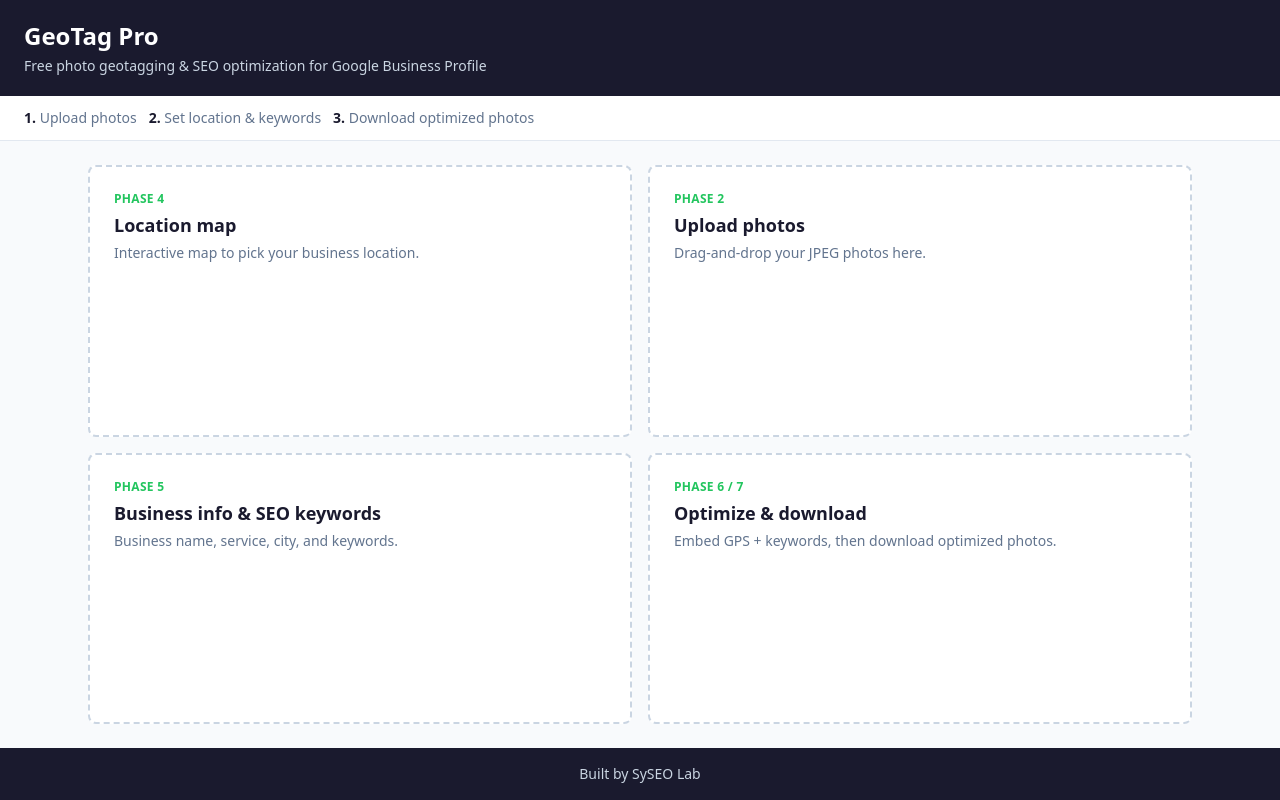
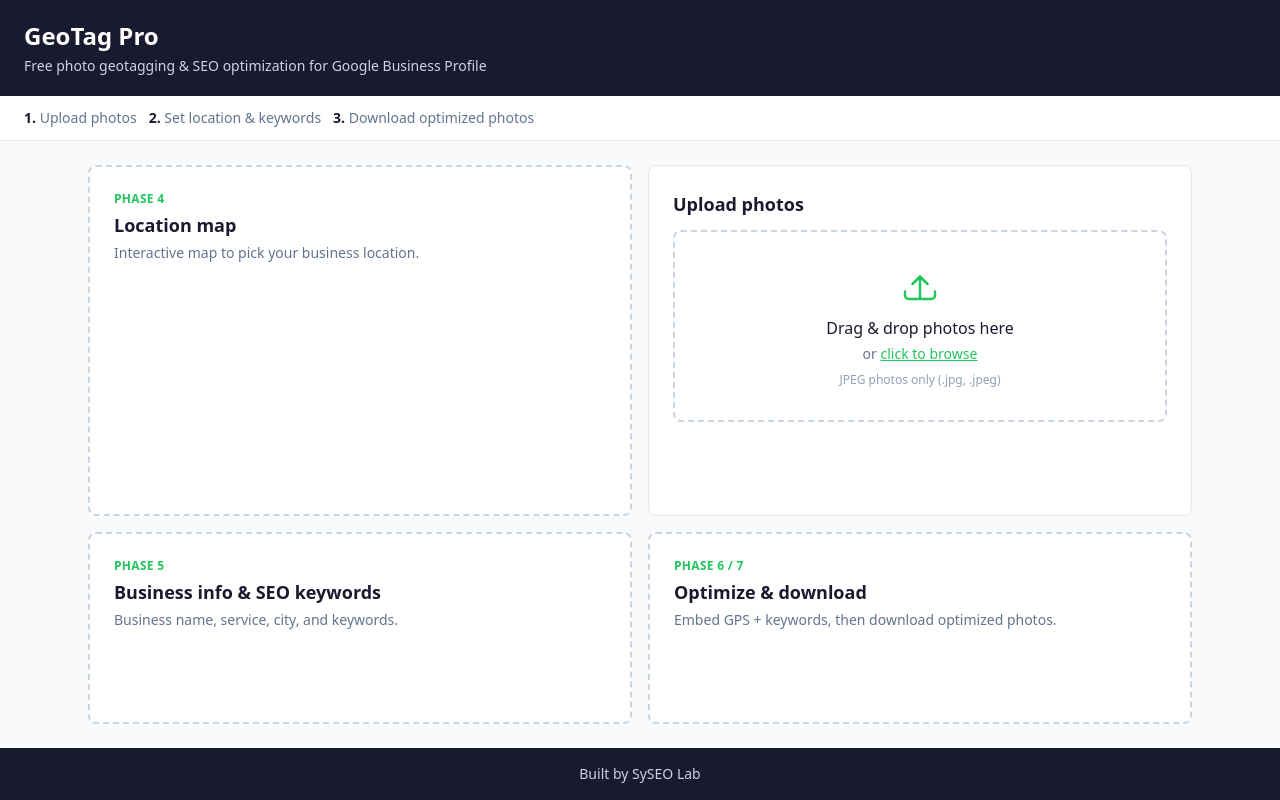
Before and after one commit to syvillegacutan/geotag-pro, a React (Vite) app: page / in a window 1280 px wide. Built offline with nearby package versions, Linux system fonts and the light colour scheme.

Commit message:
feat: photo upload with drag-and-drop, validation, and preview grid
Co-Authored-By: Claude Opus 4.8 (1M context) <noreply@anthropic.com>

```diff
--- a/src/App.jsx
+++ b/src/App.jsx
@@ -1,7 +1,10 @@
 import { APP_NAME, APP_TAGLINE, STEPS } from "./constants/config";
+import { usePhotos } from "./hooks/usePhotos";
+import UploadZone from "./components/UploadZone";
+import UploadErrors from "./components/UploadErrors";
+import ThumbnailGrid from "./components/ThumbnailGrid";
 
-// Phase 1 shell: a labeled placeholder for every section we'll build.
-// Each <PlaceholderSection> will be replaced by a real component in a later phase.
+// Placeholder for sections not yet built (replaced phase by phase).
 function PlaceholderSection({ phase, title, children }) {
   return (
     <section className="rounded-lg border-2 border-dashed border-slate-300 bg-white p-6">
@@ -15,6 +18,9 @@ function PlaceholderSection({ phase, title, children }) {
 }
 
 export default function App() {
+  const { photos, errors, addFiles, removePhoto, clearAll, clearErrors } =
+    usePhotos();
+
   return (
     <div className="flex min-h-full flex-col">
       {/* Header (built for real in Phase 8) */}
@@ -33,14 +39,24 @@ export default function App() {
         ))}
       </nav>
 
-      {/* Main content — placeholders for each phase's feature */}
+      {/* Main content */}
       <main className="mx-auto grid w-full max-w-6xl flex-1 gap-4 p-6 md:grid-cols-2">
         <PlaceholderSection phase="Phase 4" title="Location map">
           Interactive map to pick your business location.
         </PlaceholderSection>
-        <PlaceholderSection phase="Phase 2" title="Upload photos">
-          Drag-and-drop your JPEG photos here.
-        </PlaceholderSection>
+
+        {/* Phase 2 — Photo upload system (real) */}
+        <section className="space-y-3 rounded-lg border border-slate-200 bg-white p-6">
+          <h2 className="text-lg font-semibold text-brand-navy">Upload photos</h2>
+          <UploadZone onFiles={addFiles} />
+          <UploadErrors errors={errors} onDismiss={clearErrors} />
+          <ThumbnailGrid
+            photos={photos}
+            onRemove={removePhoto}
+            onClearAll={clearAll}
+          />
+        </section>
+
         <PlaceholderSection phase="Phase 5" title="Business info & SEO keywords">
           Business name, service, city, and keywords.
         </PlaceholderSection>
--- /dev/null
+++ b/src/components/ThumbnailCard.jsx
@@ -0,0 +1,34 @@
+import { formatFileSize } from "../utils/formatFileSize";
+
+// One photo tile: preview image, filename, size, and a remove (×) button.
+// Metadata badges (Has GPS / Has Keywords) are added in Phase 3.
+export default function ThumbnailCard({ photo, onRemove }) {
+  return (
+    <div className="group relative overflow-hidden rounded-lg border border-slate-200 bg-white shadow-sm">
+      <button
+        type="button"
+        onClick={() => onRemove(photo.id)}
+        title="Remove photo"
+        aria-label={`Remove ${photo.name}`}
+        className="absolute right-1.5 top-1.5 z-10 flex h-6 w-6 items-center justify-center rounded-full bg-black/60 text-sm text-white opacity-0 transition-opacity hover:bg-black/80 group-hover:opacity-100"
+      >
+        ×
+      </button>
+
+      <div className="aspect-square w-full bg-slate-100">
+        <img
+          src={photo.previewUrl}
+          alt={photo.name}
+          className="h-full w-full object-cover"
+        />
+      </div>
+
+      <div className="p-2">
+        <p className="truncate text-xs font-medium text-brand-navy" title={photo.name}>
+          {photo.name}
+        </p>
+        <p className="text-xs text-slate-400">{formatFileSize(photo.size)}</p>
+      </div>
+    </div>
+  );
+}
--- /dev/null
+++ b/src/components/ThumbnailGrid.jsx
@@ -0,0 +1,30 @@
+import ThumbnailCard from "./ThumbnailCard";
+
+// Displays all uploaded photos as a responsive grid of thumbnails,
+// with a header showing the count and a "Clear all" button.
+export default function ThumbnailGrid({ photos, onRemove, onClearAll }) {
+  if (photos.length === 0) return null;
+
+  return (
+    <div>
+      <div className="mb-2 flex items-center justify-between">
+        <span className="text-sm font-medium text-brand-navy">
+          {photos.length} photo{photos.length === 1 ? "" : "s"} uploaded
+        </span>
+        <button
+          type="button"
+          onClick={onClearAll}
+          className="text-xs font-medium text-slate-500 underline hover:text-red-600"
+        >
+          Clear all
+        </button>
+      </div>
+
+      <div className="grid grid-cols-2 gap-3 sm:grid-cols-3">
+        {photos.map((photo) => (
+          <ThumbnailCard key={photo.id} photo={photo} onRemove={onRemove} />
+        ))}
+      </div>
+    </div>
+  );
+}
--- /dev/null
+++ b/src/components/UploadErrors.jsx
@@ -0,0 +1,26 @@
+// Shows a red alert listing files that were rejected during upload
+// (e.g. a PNG). Dismissible via the × button.
+export default function UploadErrors({ errors, onDismiss }) {
+  if (!errors || errors.length === 0) return null;
+
+  return (
+    <div className="relative rounded-md border border-red-200 bg-red-50 p-3 text-sm text-red-700">
+      <button
+        type="button"
+        onClick={onDismiss}
+        aria-label="Dismiss errors"
+        className="absolute right-2 top-2 text-red-400 hover:text-red-600"
+      >
+        ×
+      </button>
+      <p className="font-medium">Some files were skipped:</p>
+      <ul className="mt-1 list-inside list-disc space-y-0.5">
+        {errors.map((err, i) => (
+          <li key={i}>
+            <span className="font-medium">{err.name}</span> — {err.message}
+          </li>
+        ))}
+      </ul>
+    </div>
+  );
+}
--- /dev/null
+++ b/src/components/UploadZone.jsx
@@ -0,0 +1,77 @@
+import { useRef, useState } from "react";
+
+// The drag-and-drop upload box. Also opens the file picker when clicked.
+// Calls onFiles(fileList) whenever the user drops or selects files.
+export default function UploadZone({ onFiles }) {
+  const inputRef = useRef(null);
+  const [dragActive, setDragActive] = useState(false);
+
+  function handleDrop(e) {
+    e.preventDefault();
+    setDragActive(false);
+    if (e.dataTransfer.files?.length) onFiles(e.dataTransfer.files);
+  }
+
+  function handleChange(e) {
+    if (e.target.files?.length) onFiles(e.target.files);
+    e.target.value = ""; // reset so selecting the same file again still fires
+  }
+
+  return (
+    <div
+      role="button"
+      tabIndex={0}
+      onClick={() => inputRef.current?.click()}
+      onKeyDown={(e) => {
+        if (e.key === "Enter" || e.key === " ") inputRef.current?.click();
+      }}
+      onDragOver={(e) => {
+        e.preventDefault();
+        setDragActive(true);
+      }}
+      onDragLeave={(e) => {
+        e.preventDefault();
+        setDragActive(false);
+      }}
+      onDrop={handleDrop}
+      className={`flex cursor-pointer flex-col items-center justify-center rounded-lg border-2 border-dashed p-8 text-center transition-colors ${
+        dragActive
+          ? "border-brand-green bg-green-50"
+          : "border-slate-300 bg-white hover:border-slate-400"
+      }`}
+    >
+      <input
+        ref={inputRef}
+        type="file"
+        accept="image/jpeg,.jpg,.jpeg"
+        multiple
+        hidden
+        onChange={handleChange}
+      />
+
+      {/* upload icon */}
+      <svg
+        className="mb-3 h-10 w-10 text-brand-green"
+        fill="none"
+        viewBox="0 0 24 24"
+        strokeWidth={1.5}
+        stroke="currentColor"
+        aria-hidden="true"
+      >
+        <path
+          strokeLinecap="round"
+          strokeLinejoin="round"
+          d="M3 16.5v2.25A2.25 2.25 0 0 0 5.25 21h13.5A2.25 2.25 0 0 0 21 18.75V16.5M16.5 12 12 7.5 7.5 12M12 7.5V21"
+        />
+      </svg>
+
+      <p className="font-medium text-brand-navy">
+        Drag &amp; drop photos here
+      </p>
+      <p className="mt-1 text-sm text-slate-500">
+        or <span className="text-brand-green underline">click to browse</span>
+      </p>
+      <p className="mt-2 text-xs text-slate-400">JPEG photos only (.jpg, .jpeg)</p>
+    </div>
+  );
+}
--- /dev/null
+++ b/src/hooks/usePhotos.js
@@ -0,0 +1,57 @@
+import { useCallback, useState } from "react";
+import { validatePhotoFile } from "../utils/fileValidation";
+
+// Central store for uploaded photos. Each photo is:
+//   { id, file, name, size, previewUrl }
+// Later phases add metadata fields (GPS, keywords, optimized bytes) to these.
+export function usePhotos() {
+  const [photos, setPhotos] = useState([]);
+  const [errors, setErrors] = useState([]); // [{ name, message }]
+
+  // Accepts a FileList (from drag-drop or the file picker), validates each
+  // file, adds the valid ones, and records any rejections as errors.
+  const addFiles = useCallback((fileList) => {
+    const files = Array.from(fileList || []);
+    const accepted = [];
+    const rejected = [];
+
+    for (const file of files) {
+      const { valid, error } = validatePhotoFile(file);
+      if (valid) {
+        accepted.push({
+          id: crypto.randomUUID(),
+          file,
+          name: file.name,
+          size: file.size,
+          previewUrl: URL.createObjectURL(file),
+        });
+      } else {
+        rejected.push({ name: file.name, message: error });
+      }
+    }
+
+    if (accepted.length) setPhotos((prev) => [...prev, ...accepted]);
+    setErrors(rejected);
+    return { addedCount: accepted.length, rejectedCount: rejected.length };
+  }, []);
+
+  const removePhoto = useCallback((id) => {
+    setPhotos((prev) => {
+      const target = prev.find((p) => p.id === id);
+      if (target) URL.revokeObjectURL(target.previewUrl); // free browser memory
+      return prev.filter((p) => p.id !== id);
+    });
+  }, []);
+
+  const clearAll = useCallback(() => {
+    setPhotos((prev) => {
+      prev.forEach((p) => URL.revokeObjectURL(p.previewUrl));
+      return [];
+    });
+    setErrors([]);
+  }, []);
+
+  const clearErrors = useCallback(() => setErrors([]), []);
+
+  return { photos, errors, addFiles, removePhoto, clearAll, clearErrors };
+}
--- /dev/null
+++ b/src/utils/fileValidation.js
@@ -0,0 +1,26 @@
+import { ACCEPTED_MIME_TYPES, ACCEPTED_EXTENSIONS } from "../constants/config";
+
+// Returns true only for JPEG photos.
+// We check the file's reported type first; if the browser reports no type
+// (which happens occasionally), we fall back to checking the file extension.
+export function isJpegFile(file) {
+  const type = (file.type || "").toLowerCase();
+  if (ACCEPTED_MIME_TYPES.includes(type)) return true;
+  if (!type) {
+    const lowerName = file.name.toLowerCase();
+    return ACCEPTED_EXTENSIONS.some((ext) => lowerName.endsWith(ext));
+  }
+  return false;
+}
+
+// Validates a single file for upload. Returns { valid, error }.
+// (File-size limits are added later, in Phase 9.)
+export function validatePhotoFile(file) {
+  if (!isJpegFile(file)) {
+    return {
+      valid: false,
+      error: "Not a JPEG — only .jpg / .jpeg photos are supported.",
+    };
+  }
+  return { valid: true, error: null };
+}
--- /dev/null
+++ b/src/utils/formatFileSize.js
@@ -0,0 +1,8 @@
+// Turns a raw byte count into a friendly label like "1.4 MB" or "820 KB".
+export function formatFileSize(bytes) {
+  if (bytes == null) return "";
+  if (bytes < 1024) return `${bytes} B`;
+  const kb = bytes / 1024;
+  if (kb < 1024) return `${Math.round(kb)} KB`;
+  return `${(kb / 1024).toFixed(1)} MB`;
+}
```
